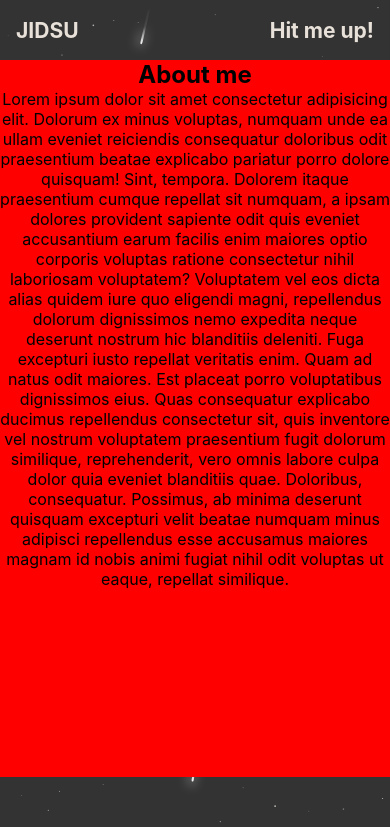
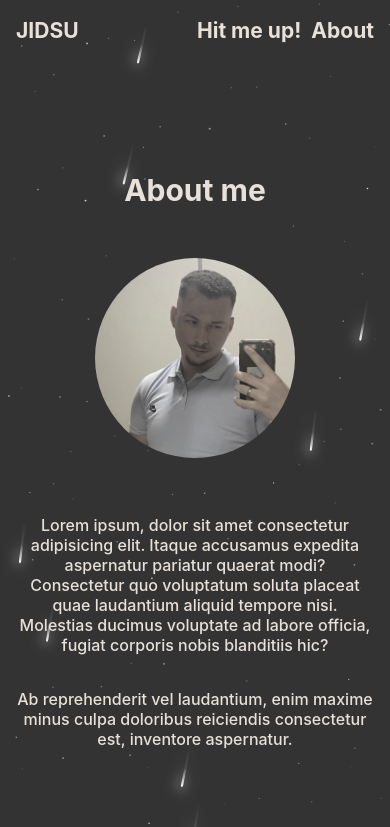
Before and after one commit to BelhanafiAbdelmadjid/portfolio, a Vue app: page /about in a window 390 px wide. Shown: the top 827 px of the page. Built offline with nearby package versions, Linux system fonts and the light colour scheme; a web font is replaced by a local one; what vue3-smooth-scroll would draw is missing.

Commit message:
Added about section && fixed padding issues on landing page

```diff
--- a/src/components/landing/landing-view.vue
+++ b/src/components/landing/landing-view.vue
@@ -3,8 +3,8 @@
         <p class="my-name" >
             JIDSU
         </p>
-        <h1 class="job-desc" >
-            <span style="white-space:wrap;">web developer</span>
+        <h1 class="job job-desc" >
+            <span>web developer</span>
         </h1>
         <h4 class="motivation" style="white-space:wrap;">here to craft simple and useful experiences.</h4>
         <div class="bottom-line">
@@ -67,9 +67,9 @@ export default {
 </script>
 
 <style scoped>
-.landing-div .my-name{
 
-}
+
+
 .landing-div {
 
     height: calc(100vh - var(--main-nav-bar-height));
@@ -89,7 +89,7 @@ export default {
     display: block;
     place-content: center;
 
-    padding: 0px 50px 0% 50px;
+    padding: 0px var(--border-padding) 0% var(--border-padding);
     box-sizing: border-box;
 
     text-align: center;
@@ -133,9 +133,10 @@ export default {
 }
 
 @media (max-width: 600px) {
+
     .landing-div {
         font-size: 30px;
-
+        padding: 0px var(--border-phone) 0% var(--border-phone);
     }
 
     .bottom-line {
@@ -170,4 +171,9 @@ export default {
         font-size: 20px;
     }
 }
+@media (max-width: 250px) {
+    .landing-div {
+        font-size: 16px;
+    }
+}
 </style>
--- a/src/components/navbar/navigation_bar.vue
+++ b/src/components/navbar/navigation_bar.vue
@@ -1,8 +1,11 @@
 <template>
     <nav>
-        <h3 class="nav-name" >JIDSU</h3>
+        <h3 class="nav-name" >
+            <RouterLink :to="'/'" >JIDSU</RouterLink>
+        </h3>
         <h3 class="contact" >
             <a href="#contact">Hit me up!</a>
+            <RouterLink :to="'/about#about'" >About</RouterLink>
         </h3>
     </nav>
 </template>
@@ -59,12 +62,21 @@ nav h3 a{
     color: var(--light-brown);
     cursor: pointer;
 }
-
+.contact{
+    display: flex;
+    flex-direction: row;
+    gap: 35px;
+}
 @media (max-width: 600px) {
     nav{
         font-size: 18px;
         padding: 5px var(--border-phone) 5px var(--border-phone) ;
     }
+    .contact{
+    display: flex;
+    flex-direction: row;
+    gap: 10px;
+}
 }
 
 </style>
--- a/src/main.js
+++ b/src/main.js
@@ -12,6 +12,10 @@ const routes = [
 const router = createRouter({
     history: createWebHistory("/"),
     routes,
+    scrollBehavior() {
+      // always scroll to top
+      return { top: 0 }
+    },
   })
 
 const app = createApp(App)
--- a/src/views/about-me.vue
+++ b/src/views/about-me.vue
@@ -1,13 +1,19 @@
+
 <template>
     <section class="about">
-        <div class="my-picture" >
+        <h1 id="about" class="big-titel" >About me</h1>
+        <div class="content-about">
+            <div class="my-picture"></div>
 
+            <p>
+                <span>
+                    Lorem ipsum, dolor sit amet consectetur adipisicing elit. Itaque accusamus expedita aspernatur pariatur quaerat modi? Consectetur quo voluptatum soluta placeat quae laudantium aliquid tempore nisi. Molestias ducimus voluptate ad labore officia, fugiat corporis nobis blanditiis hic?
+                </span>
+                <span>
+                    Ab reprehenderit vel laudantium, enim maxime minus culpa doloribus reiciendis consectetur est, inventore aspernatur.
+                </span>
+            </p>
         </div>
-        <h1>About me</h1>
-        <p>
-            Lorem ipsum dolor sit amet consectetur adipisicing elit. Dolorum ex minus voluptas, numquam unde ea ullam eveniet reiciendis consequatur doloribus odit praesentium beatae explicabo pariatur porro dolore quisquam! Sint, tempora. Dolorem itaque praesentium cumque repellat sit numquam, a ipsam dolores provident sapiente odit quis eveniet accusantium earum facilis enim maiores optio corporis voluptas ratione consectetur nihil laboriosam voluptatem? Voluptatem vel eos dicta alias quidem iure quo eligendi magni, repellendus dolorum dignissimos nemo expedita neque deserunt nostrum hic blanditiis deleniti. Fuga excepturi iusto repellat veritatis enim. Quam ad natus odit maiores. Est placeat porro voluptatibus dignissimos eius. Quas consequatur explicabo ducimus repellendus consectetur sit, quis inventore vel nostrum voluptatem praesentium fugit dolorum similique, reprehenderit, vero omnis labore culpa dolor quia eveniet blanditiis quae. Doloribus, consequatur. Possimus,
-            ab minima deserunt quisquam excepturi velit beatae numquam minus adipisci repellendus esse accusamus maiores magnam id nobis animi fugiat nihil odit voluptas ut eaque, repellat similique.
-        </p>
     </section>
 </template>
 <script>
@@ -19,11 +25,105 @@ export default{
 .about{
     position: relative;
     min-height: 400px;
-    height: 85vh;
+    height: calc(100vh - var(--main-nav-bar-height));
     width: 100%;
 
-    margin-top: var(--main-nav-bar-height );
+    margin-top: var(--main-nav-bar-height);
 
-    background-color: red;
+    display: block;
+    place-content: center;
+    /* row-gap: 25px; */
+
+    padding: 40px;
+    box-sizing: border-box;
+
+}
+.about .my-picture{
+
+    filter: grayscale(0.6);
+    border-radius: 50%;
+
+    position: relative;
+    background-image: url('../assets/images/me/my_picture.jpeg');
+
+    background-size: cover;
+    background-position: center center;
+    background-repeat: no-repeat;
+
+    min-height: 300px;
+    min-width: 300px;
+
+}
+.about p{
+    font-size: 20px;
+    font-weight: 500;
+    color: var( --light-brown);
+    text-align: left;
+}
+.about h1{
+    margin-bottom: 50px;
+}
+.about .content-about{
+    display: flex;
+    flex-direction: row;
+    justify-content: center;
+    align-items: flex-start;
+
+    gap: 15px;
+
+    width: 100%;
+    min-height: 400px;
+}
+.about .content-about p{
+    width: 50%;
+
+    height: 100%;
+    min-height: 300px;
+
+    display: flex;
+    flex-direction: column;
+    justify-content: space-evenly;
+    align-items: center;
+
+}
+
+@media (max-width: 800px) {
+    .about{
+        margin-bottom: 50px;
+        min-height: 600px;
+
+        padding-left: 16px ;
+        padding-right: 16px ;
+    }
+    .about .content-about{
+        display: flex;
+        flex-direction: column;
+        justify-content: flex-start;
+        align-items: center;
+
+        gap: 24px;
+
+        width: 100%;
+    }
+    .about .content-about p{
+        width: 100%;
+
+        text-align: center;
+        font-size:16px;
+
+    }
+    .about h1{
+        margin-top: 50px;
+    }
+
+}
+@media (max-width: 400px) {
+
+    .about .my-picture{
+        min-width: 200px;
+        min-height: 200px;
+    }
+
+
 }
 </style>
```
